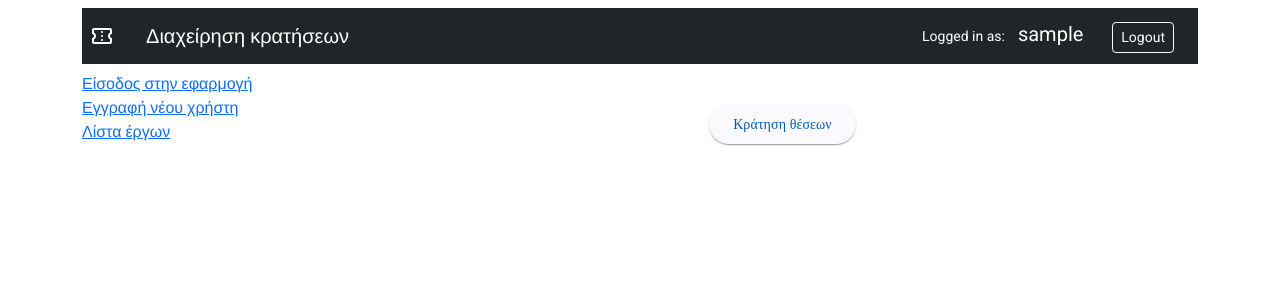
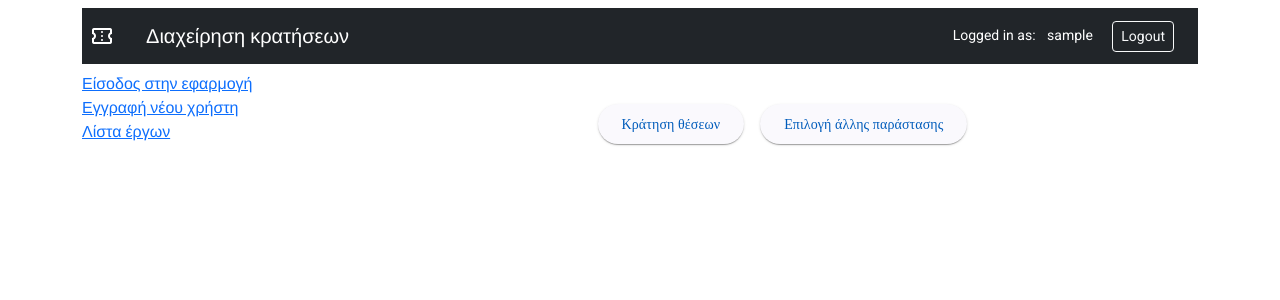
Before and after one commit to jkentroGit/theater-frontend, an Angular app: page /app-seat-plan in a window 1280 px wide. Shown: the top 300 px of the page. Built offline with nearby package versions, Linux system fonts and the light colour scheme; sample sign-in values are in the browser's storage.

Commit message:
feat: added back to other shows button

```diff
--- a/src/app/components/navbar/navbar.component.html
+++ b/src/app/components/navbar/navbar.component.html
@@ -10,7 +10,7 @@
   <div class="px-4 d-flex align-items-center gap-2">
     <div *ngIf="authService.currentUser() as user">
     <span class="text-white small me-2">Logged in as:</span>
-    <a class="navbar-brand cursor-pointer mb-0" role="button" routerLink="">
+    <a class="cursor-pointer mb-0 text-white small me-2 text-decoration-none" role="button" routerLink="">
       {{user.username}}
     </a>
     <button class="btn btn-sm btn-outline-light ms-2" (click)="logout()">Logout</button>
--- a/src/app/components/seat-plan/seat-plan.component.html
+++ b/src/app/components/seat-plan/seat-plan.component.html
@@ -1,7 +1,7 @@
 <div class="flex text-center">
   <div *ngFor="let row of seatingPlan">
     <div>
-      <span >Row {{ row.rowNumber }}</span>
+
       <ng-container *ngFor="let seat of row.seats">
         <button
           mat-icon-button
@@ -12,8 +12,12 @@
       </ng-container>
     </div>
   </div>
-<button class="mt-4" mat-raised-button color="primary" (click)="onClickHandler()">
+<button class="mt-4 mx-2" mat-raised-button color="primary" (click)="onClickHandler()">
   Κράτηση θέσεων
 </button>
 
+  <button class="mt-4 mx-2" mat-raised-button color="primary" (click)="onClickBack()">
+    Επιλογή άλλης παράστασης
+  </button>
+
 </div>
--- a/src/app/components/seat-plan/seat-plan.component.ts
+++ b/src/app/components/seat-plan/seat-plan.component.ts
@@ -106,7 +106,9 @@ toggleAdmin(seat: Seat) {
     seat.status = 'AVAILABLE';
   }
   }
-
+  onClickBack () {
+    this.location.back();
+  }
 onClickHandler() {
   const seatsToUpdate = [];
 
```
